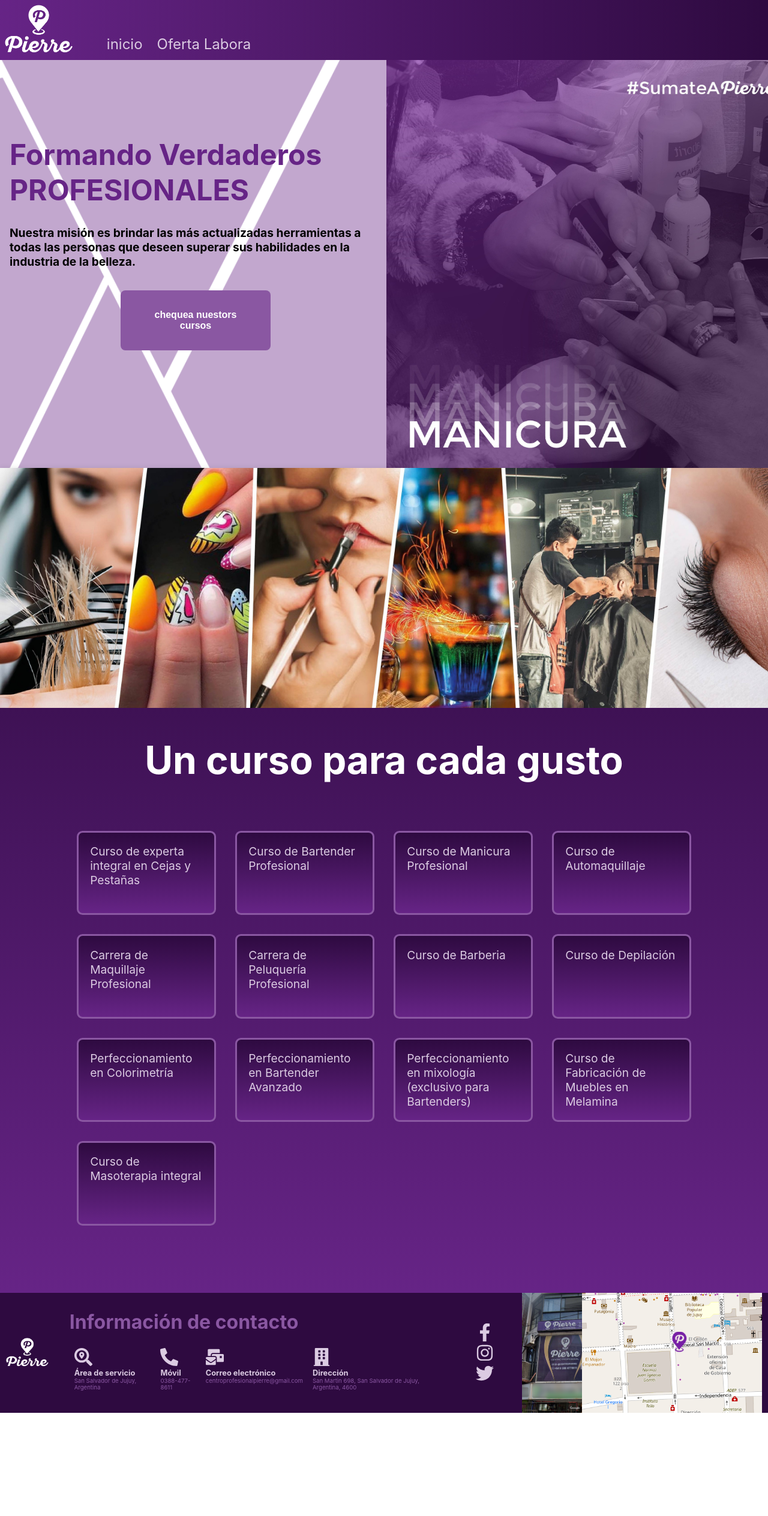
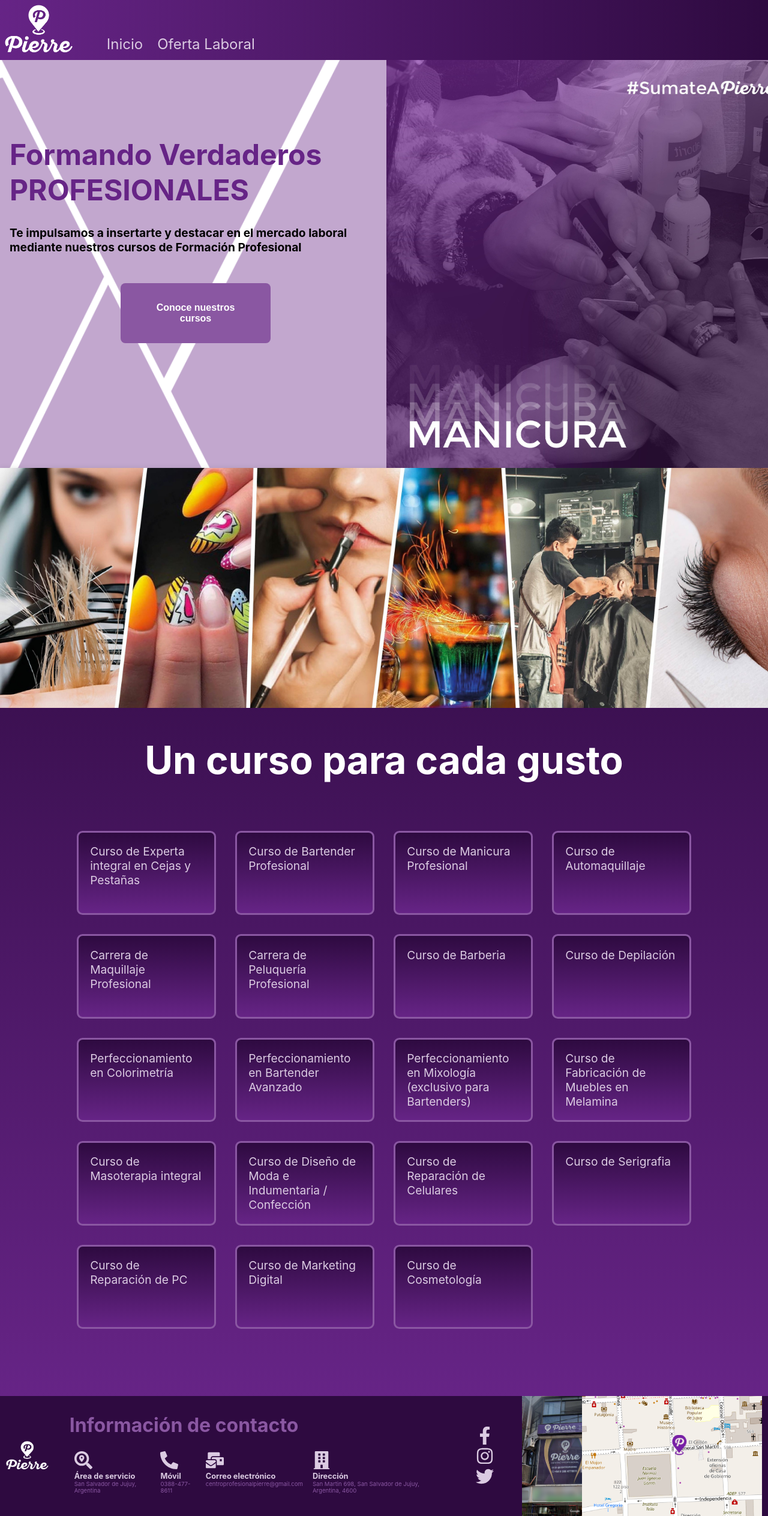
Before and after one commit to Lucasz-Niemiec/PierreLanding, a React (Create React App) app: page / in a window 1280 px wide. Shown: the whole page at 60% size. Before the commit the page ends 2355 px from the top, so only its background shows below. Built offline with nearby package versions, Linux system fonts and the light colour scheme.

Commit message:
corrections

```diff
--- a/src/components/JobsSection/JobsSection.Styled.js
+++ b/src/components/JobsSection/JobsSection.Styled.js
@@ -15,6 +15,12 @@ export const Wrapper = styled.div`
 	h1 {
 		color: ${({ theme }) => theme.primary};
 		font-size: 4em;
+	}
+	a {
+		color: ${({ theme }) => theme.primary};
+		font-size: 2em;
+		text-decoration: none;
+		color: ${({ theme }) => theme.secondary_1};
 	}
 	p {
 		color: ${({ theme }) => theme.secondary_1};
--- a/src/components/JobsSection/JobsSection.js
+++ b/src/components/JobsSection/JobsSection.js
@@ -7,12 +7,16 @@ import GetInContact from "../getInContact";
 const JobsSection = () => {
 	return (
 		<Wrapper>
-			<h1>Ofertas trabajo</h1>
+			<h1>Oferta laboral</h1>
+			<a href="mailto:centroprofesionalpierre@gmail.com">
+				¿Te gustaría formar parte de nuestro equipo de profesionales?
+			</a>
 			<p>
 				Bienvenido a nuestra sección de búsqueda de talentos en Centropierre.
 				Estamos buscando personas talentosas para unirse a nuestro equipo en
 				diferentes áreas, como enseñanza, asesoramiento, investigación y
-				administración. Valoramos la diversidad y la inclusión, y ofrecemos un
+				administración. Valoramos el compromiso y la proactividad, y ofrecemos
+				un un execelente ámbito laboral
 			</p>
 			<JobContainer>
 				{items &&
--- a/src/components/WhatsApp/index.js
+++ b/src/components/WhatsApp/index.js
@@ -6,7 +6,7 @@ function WhatsAppButton({ position }) {
 		<div>
 			{" "}
 			<a
-				href="https://wa.me/5493885070493?text=Hola%20Me interesa%20estudiar/%20trabajar%20en%20pierre"
+				href="https://wa.me/5493884778611?text=Hola%20Me interesa%20estudiar/%20trabajar%20en%20pierre"
 				target="_blank"
 				rel="noreferrer"
 			>
--- a/src/components/about/About.js
+++ b/src/components/about/About.js
@@ -15,12 +15,11 @@ const About = ({ scrollToCourses }) => {
 				<Text>
 					<h1>Formando Verdaderos PROFESIONALES</h1>
 					<p>
-						Nuestra misión es brindar las más actualizadas herramientas a todas
-						las personas que deseen superar sus habilidades en la industria de
-						la belleza.
+						Te impulsamos a insertarte y destacar en el mercado laboral mediante
+						nuestros cursos de Formación Profesional
 					</p>
 					<CallToAct onClick={scrollToCourses}>
-						chequea nuestors cursos
+						Conoce nuestros cursos
 					</CallToAct>
 				</Text>
 				<HeroImage />
--- a/src/components/getInContact/getInContact.styled.js
+++ b/src/components/getInContact/getInContact.styled.js
@@ -10,14 +10,14 @@ export const Container = styled.div`
 	height: 50%;
 	a {
 		color: ${({ theme }) => theme.primary};
-		font-size: 1.5rem;
+		font-size: 1.7rem;
 		font-weight: 700;
 		display: inline-block;
 		text-align: center;
 	}
 	p {
 		width: 100%;
-		text-align: left;
+
 		display: inline;
 	}
 	span {
@@ -41,6 +41,7 @@ export const ContinerLinks = styled.div`
 	justify-content: center;
 	align-items: center;
 	p {
+		font-size: 2em;
 		width: fit-content;
 	}
 	@media screen and (max-width: 1000px) {
--- a/src/components/getInContact/index.js
+++ b/src/components/getInContact/index.js
@@ -4,21 +4,17 @@ const GetInContact = () => {
 	return (
 		<Container>
 			<p>
-				¿Tienes un Proyecto/ Curso que te gustaría impulsar?
-				<a href="mailto:centroprofesionalpierre@gmail.com">
-					Queres ser parte del equipo?
-				</a>
-				Envíanos un correo con tu nombre, area de interes y adjuntando tu cv a
-				nuestro mail.
+				¿Tienes un Proyecto/ Curso que te gustaría impulsar? Envíanos un correo
+				con tu nombre, area de interes y adjuntando tu cv a nuestro mail.
 			</p>
 			<a href="mailto:centroprofesionalpierre@gmail.com">
 				centroprofesionalpierre@gmail.com
 			</a>
 
 			<ContinerLinks>
-				<p>o madanos un mensaje </p>
+				<p>Envianos tus datos y CV</p>
 				<a
-					href="https://wa.me/5493885070493?text=Hola%20Me interesa%20estudiar/%20trabajar%20en%20pierre"
+					href="https://wa.me/5493884778611?text=Hola%20me interesa%20estudiar/%20trabajar%20en%20pierre"
 					rel="noreferrer"
 					target="_blank"
 				>
--- a/src/components/nav/NavBar.js
+++ b/src/components/nav/NavBar.js
@@ -9,10 +9,10 @@ const NavBar = () => {
 			<Logo src={LogoPng} />
 			<Ul>
 				<Li>
-					<Link to="/">inicio</Link>
+					<Link to="/">Inicio</Link>
 				</Li>
 				<Li>
-					<Link to="/jobs">Oferta Labora</Link>
+					<Link to="/jobs">Oferta Laboral</Link>
 				</Li>
 			</Ul>
 		</NavContainer>
--- a/src/coursesList.json
+++ b/src/coursesList.json
@@ -1,7 +1,7 @@
 [
 	{
 		"key": 1,
-		"content": "Curso de experta integral en Cejas y Pestañas "
+		"content": "Curso de Experta integral en Cejas y Pestañas "
 	},
 	{
 		"key": 2,
@@ -41,7 +41,7 @@
 	},
 	{
 		"key": 11,
-		"content": "Perfeccionamiento en mixología (exclusivo para Bartenders)"
+		"content": "Perfeccionamiento en Mixología (exclusivo para Bartenders)"
 	},
 	{
 		"key": 12,
@@ -50,5 +50,29 @@
 	{
 		"key": 13,
 		"content": "Curso de Masoterapia integral"
+	},
+	{
+		"key": 14,
+		"content": "Curso de Diseño de Moda e Indumentaria / Confección"
+	},
+	{
+		"key": 15,
+		"content": "Curso de Reparación de Celulares "
+	},
+	{
+		"key": 16,
+		"content": "Curso de Serigrafia"
+	},
+	{
+		"key": 17,
+		"content": "Curso de Reparación de PC"
+	},
+	{
+		"key": 18,
+		"content": "Curso de Marketing Digital"
+	},
+	{
+		"key": 19,
+		"content": "Curso de Cosmetología"
 	}
 ]
```
Also changed, not shown: src/components/Footer/Footer.js (deleted, +0 -26 lines), src/components/Footer/Footer.styled.js (deleted, +0 -56 lines).
